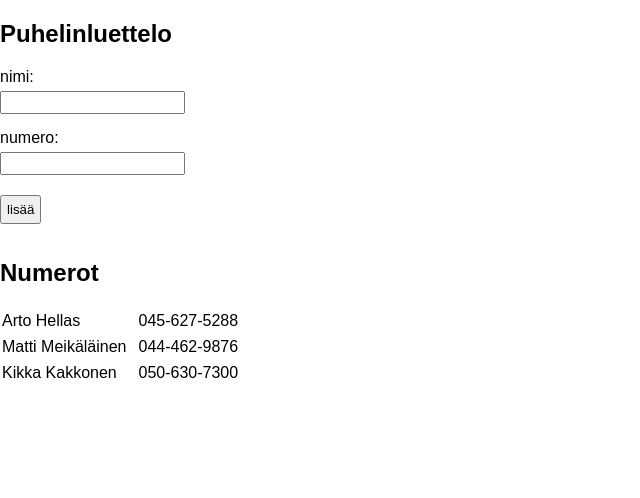
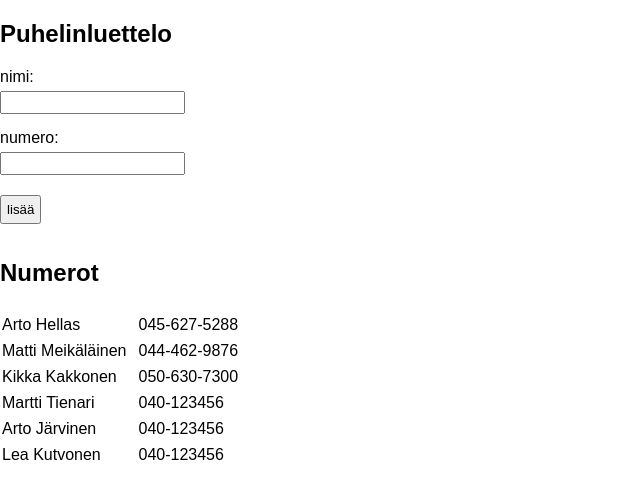
Before and after one commit to Duukkis8D/Full_Stack_Open_2018_osa_2, a React (Create React App) app in the folder exercise_2.6-2.11/: page / in a window 1280 px wide. Shown: the top 498 px of the page, without its empty margins (0-640 px from the left). Built offline with nearby package versions, Linux system fonts and the light colour scheme; the HTML template or start-up script is replaced by a standard one.

Commit message:
Tehtävä 2.9 aluillaan

```diff
--- a/exercise_2.6-2.11/src/App.js
+++ b/exercise_2.6-2.11/src/App.js
@@ -10,7 +10,10 @@ class App extends React.Component {
             persons: [
                 { name: 'Arto Hellas', phone: '045-627-5288' },
                 { name: 'Matti Meikäläinen', phone: '044-462-9876'},
-                { name: 'Kikka Kakkonen', phone: '050-630-7300'}
+                { name: 'Kikka Kakkonen', phone: '050-630-7300'},
+                { name: 'Martti Tienari', phone: '040-123456' },
+                { name: 'Arto Järvinen', phone: '040-123456' },
+                { name: 'Lea Kutvonen', phone: '040-123456' }
             ],
             newName: '',
             newPhoneNumber: ''
--- a/exercise_2.6-2.11/src/components/Numbers.js
+++ b/exercise_2.6-2.11/src/components/Numbers.js
@@ -3,10 +3,13 @@ import React from 'react';
 const Numbers = (props) => {
     return (
         <table>
+            <thead><tr><th></th></tr></thead>
+            <tbody>
             {props.persons.map(person => <tr key={person.name}>
                                                 <td key={person.name}>{person.name}</td>
                                                 <td key={person.phone}>{person.phone}</td>
                                         </tr>)}
+            </tbody>
         </table>
     )
 };
```
